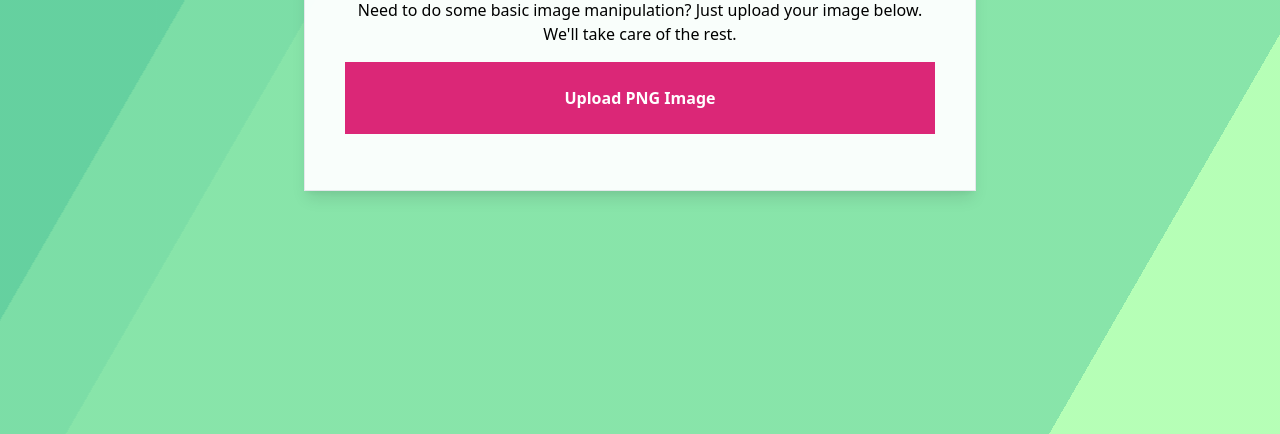
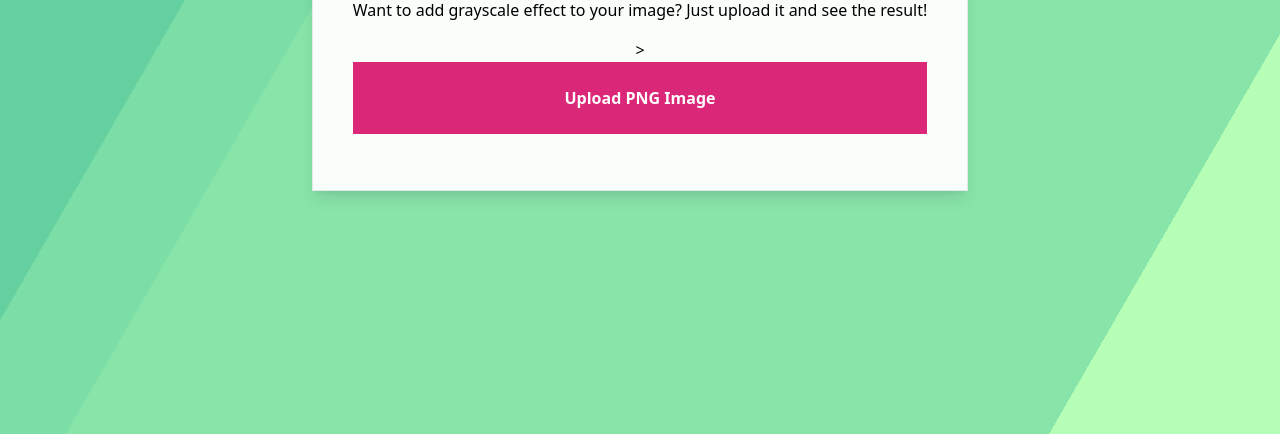
Before and after one commit to krstn177/Image-effects, a website built with webpack: page public/index.html in a window 1280 px wide. Shown: the part 366-800 px from the top of the page. Built offline with nearby package versions, Linux system fonts and the light colour scheme.

Commit message:
changing the message under the headline

```diff
--- a/public/index.html
+++ b/public/index.html
@@ -44,7 +44,7 @@
 
       <div class="bg-white bg-opacity-95 border shadow-lg p-10 text-center max-w-2xl">
         <h1 class="text-5xl mb-8">Image Effects</h1>
-        <p class="mb-4">Need to do some basic image manipulation? Just upload your image below. We'll take care of the rest.</p>
+        <p class="mb-4">Want to add grayscale effect to your image? Just upload it and see the result!</p>>
         <label class="bg-pink-600	text-white w-full p-6 block cursor-pointer font-bold mb-4">
           <!-- File Input -->
           <input type="file" id="upload" accept=".png" class="hidden">
```
